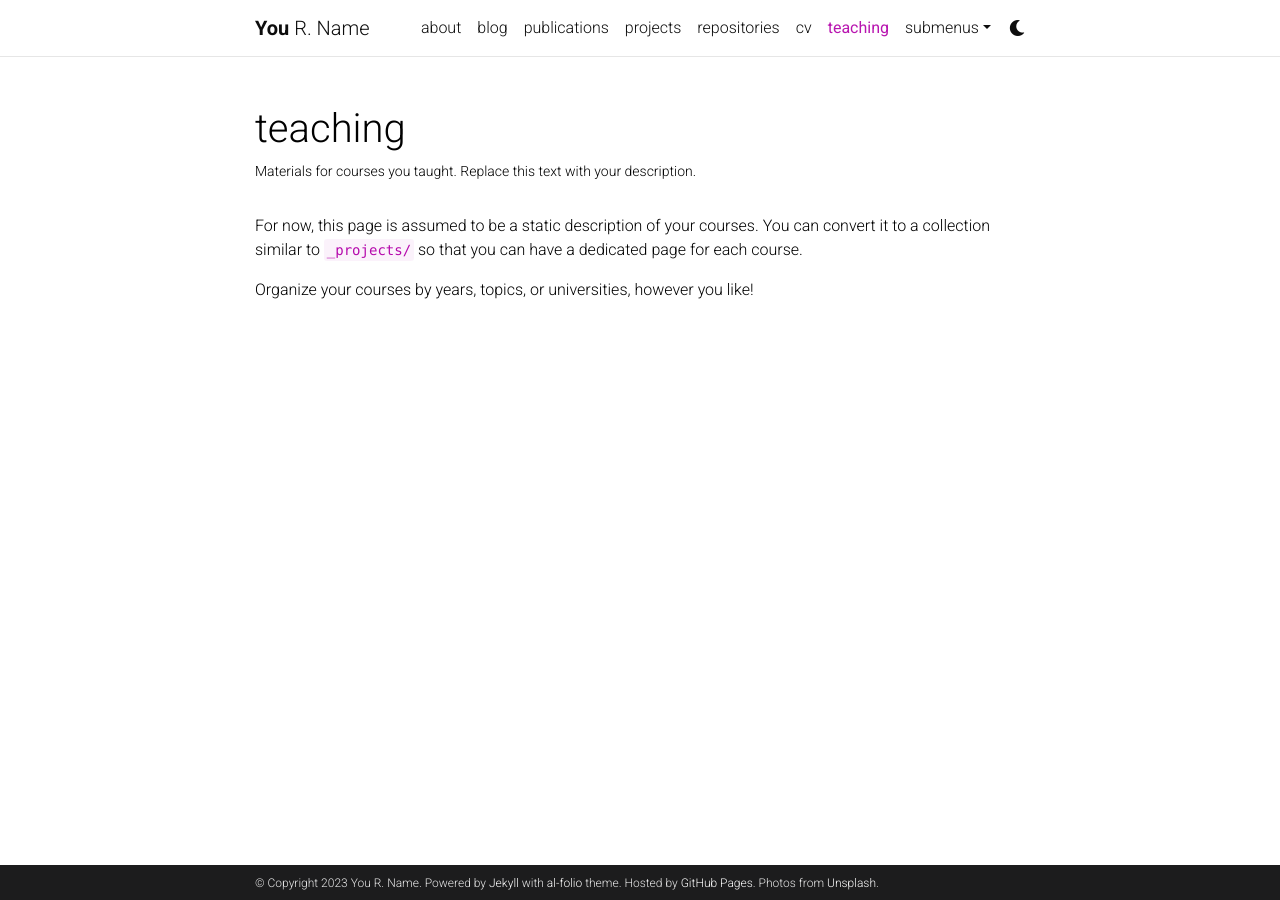
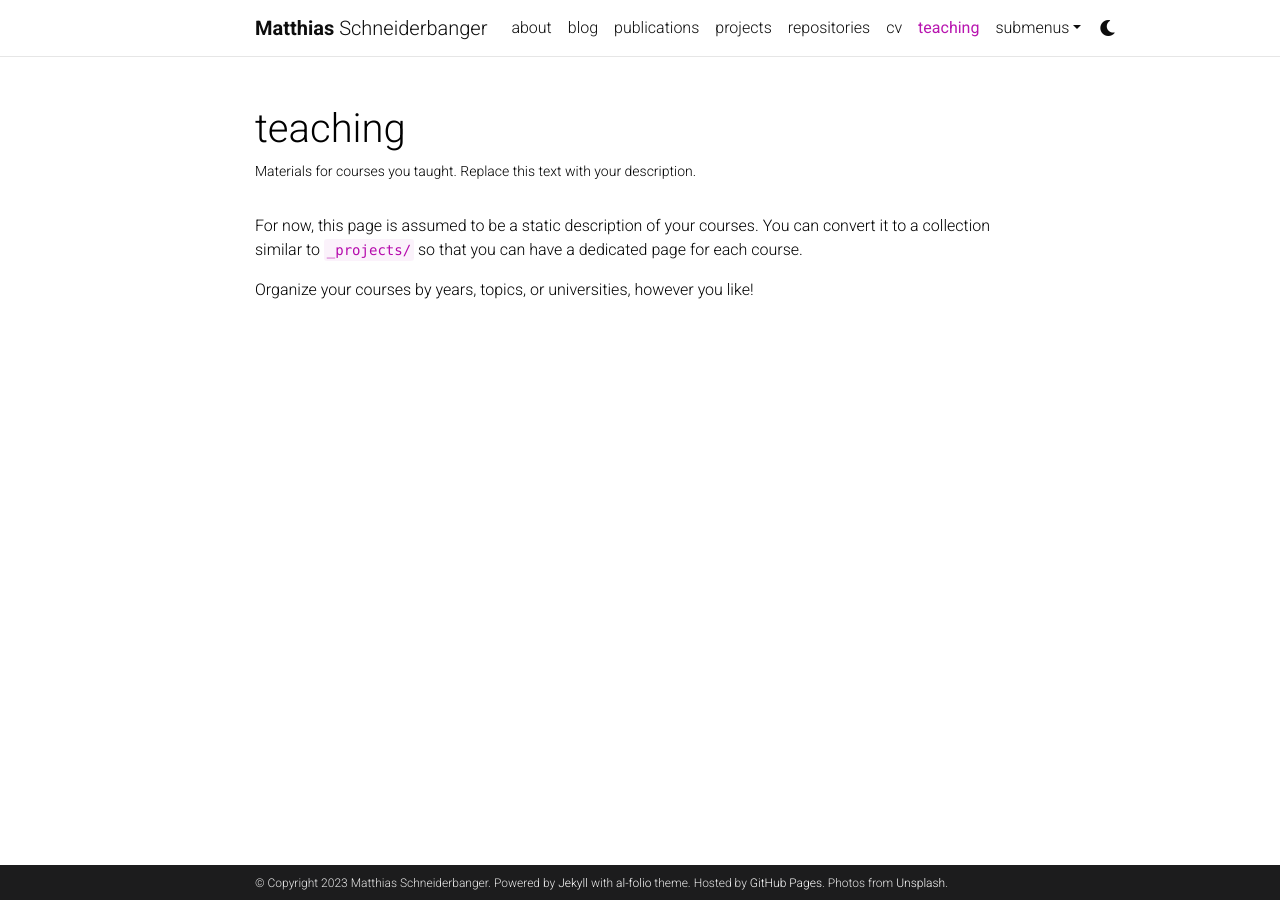
Before and after one commit to DSastre/dsastre.github.io, a Jekyll site: the page built from _pages/teaching.md, in a window 1280 px wide. Built offline with Jekyll 4.4.1, drawn with Linux system fonts in a browser that asks for light colours; comment, search, counter and statistics services are not loaded; a style sheet for code colours, icons or effects is not loaded.

Commit message:
modified:   _config.yml

```diff
--- a/_config.yml
+++ b/_config.yml
@@ -3,9 +3,9 @@
 # -----------------------------------------------------------------------------
 
 title: blank # the website title (if blank, full name will be used instead)
-first_name: You
-middle_name: R.
-last_name: Name
+first_name: Matthias
+middle_name:
+last_name: Schneiderbanger
 email: you@example.com
 description: > # the ">" symbol means to ignore newlines until "footer_text:"
   A simple, whitespace theme for academics. Based on [*folio](https://github.com/bogoli/-folio) design.
@@ -18,8 +18,8 @@ keywords: jekyll, jekyll-theme, academic-website, portfolio-website  # add your
 lang: en # the language of your site (for example: en, fr, cn, ru, etc.)
 icon: ⚛️  # the emoji used as the favicon (alternatively, provide image name in /assets/img/)
 
-url: https://alshedivat.github.io # the base hostname & protocol for your site
-baseurl: /al-folio # the subpath of your site, e.g. /blog/
+url: https://dsastre.github.io
+baseurl: # the subpath of your site, e.g. /blog/
 last_updated: false # set to true if you want to display last updated in the footer
 impressum_path:  # set to path to include impressum link in the footer, use the same path as permalink in a page, helps to conform with EU GDPR
 
```
